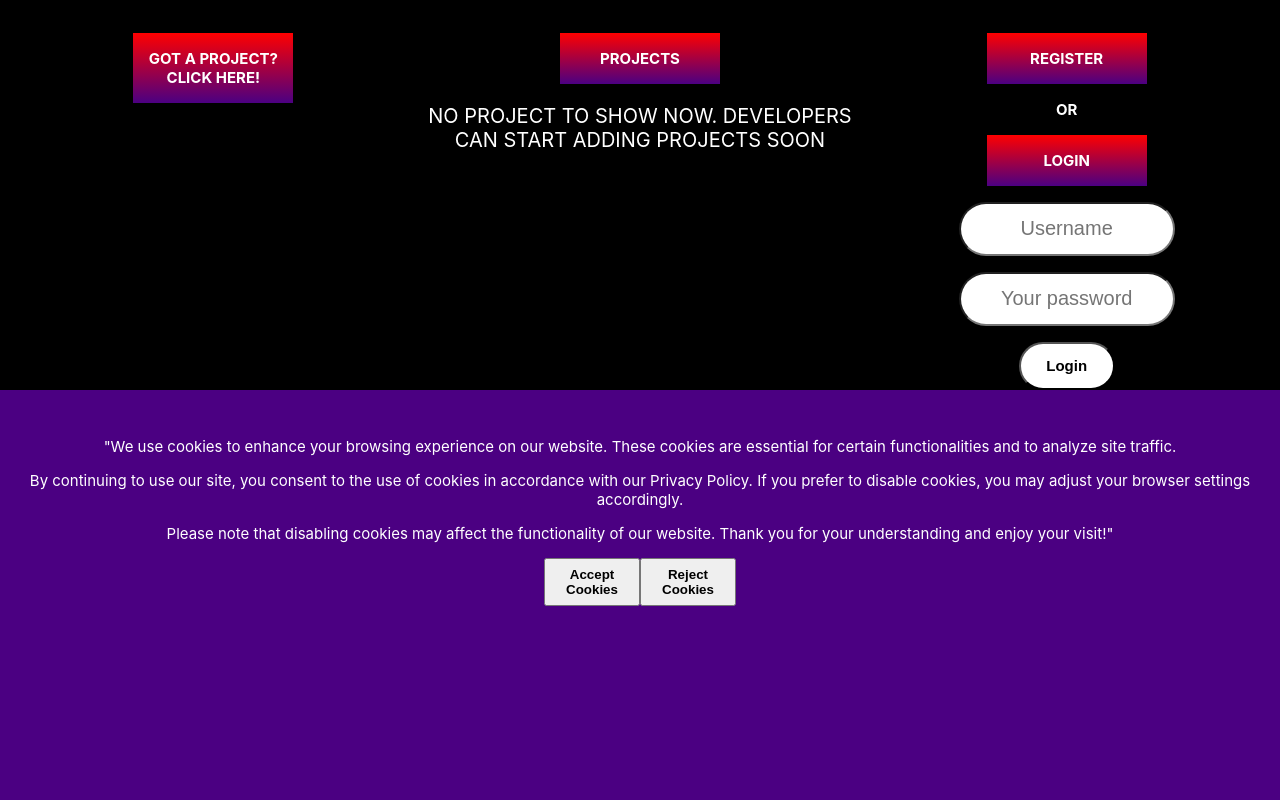
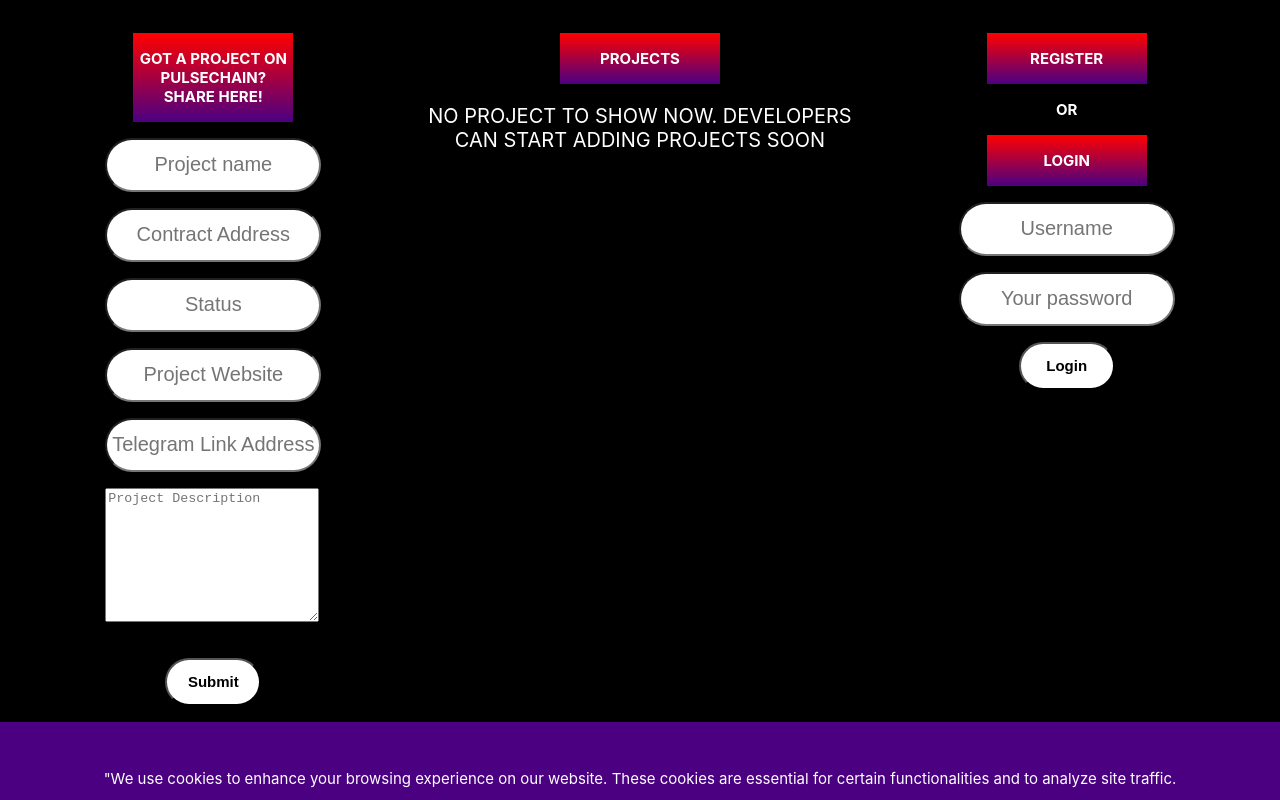
Before and after one commit to eleshinlomo/pulsefrontend, a React (Create React App) app: page / in a window 1280 px wide. Shown: the part 620-1420 px from the top of the page. Built offline with nearby package versions, Linux system fonts and the light colour scheme; no server answers.

Commit message:
added links

```diff
--- a/src/components/Home.js
+++ b/src/components/Home.js
@@ -7,7 +7,7 @@
 
 
 const Home = () => {
-    const [showProjectForm, setShowprojectForm] = useState(false)
+    const [showProjectForm, setShowprojectForm] = useState(true)
 
     const [username, setUsername] = useState('')
     const [password, setPassword] = useState('')
@@ -130,9 +130,7 @@
 <h3>We are not in anyway afiliated with Developers of these projects as our keen
 interest is mainly on how blockchain start-ups are solving real-life problems.</h3>
 
-{showMsg ?
-    <div className='msg-top'>{msg}</div>:null
-    }
+
 </header>
 
 <div className='home-main'>
@@ -142,11 +140,11 @@
 
 
 
-<h2><Link onClick={()=>setShowprojectForm(true)}>GOT A PROJECT? CLICK HERE!</Link></h2>
+<h2><Link onClick={()=>setShowprojectForm(true)}>GOT A PROJECT ON PULSECHAIN? SHARE HERE!</Link></h2>
 
-{showProjectForm ?
-<div>
-<h2>SHARE YOUR PROJECT <Link onClick={()=>setShowprojectForm(false)} className='home-left-close-x'>X</Link></h2>
+{showMsg ?
+    <div className='msg-top'>{msg}</div>:null
+    }
 
 
     <form onClick={handleProject}>
@@ -159,15 +157,14 @@
         <button type="submit">Submit</button>
     </form>
 
-    </div>:null
 
-}
 </div>
 
 
 <div className='home-main-center'>
 
     <h2>PROJECTS</h2>
+
 
 
 
--- a/src/styles/Home.css
+++ b/src/styles/Home.css
@@ -27,7 +27,7 @@
 .cookie-wrapper{
 position: relative;
 background-color: indigo;
-height: 80vh;
+height: 40vh;
 width: 100%;
 }
 
@@ -38,6 +38,7 @@
     right: 0;
     top: 0;
     bottom: 0;
+    z-index: 5;
     font-size: 15px;
 }
 
@@ -49,9 +50,9 @@
 
 .msg-top{
     display: block;
-    margin: 1rem 0;
-    background-color: red;
-    font-size: 25px;
+    margin: 0 auto;
+    padding: 1rem 1rem;
+    font-size: 15px;
     font-size: bold;
 }
 
@@ -97,7 +98,7 @@
 .home-main-left{
     display: block;
     margin: 1rem auto;
-    text-align: center;
+
 
 }
 
@@ -125,15 +126,15 @@
     width: 13rem;
     text-align: center;
     border-radius: 60px;
-    margin: 1rem 0;
     font-size: 20px;
+    margin: 1rem 4rem;
 }
 
 .home-main-left form textarea{
     display: block;
     height: 8rem;
     width: 13rem;
-    margin: 1rem 0;
+    margin: 1rem 4rem;
 }
 
 /* home center */
@@ -184,6 +185,7 @@
 
     .home-wrapper{
         display: block;
+        margin: 0 auto;
     }
 
     .home-main{
@@ -196,5 +198,10 @@
         font-size: 14px;
     }
 
+    .cookie-wrapper{
+        height: 100vh;
+    }
+
+
 
 }
--- a/src/styles/Nav.css
+++ b/src/styles/Nav.css
@@ -81,7 +81,7 @@
 
     .ismobile-menu-btns{
         display: block;
-        position: absolute;
+        position: fixed;
         left: 0;
         margin-top: 4rem;
         background-color: indigo;
```
